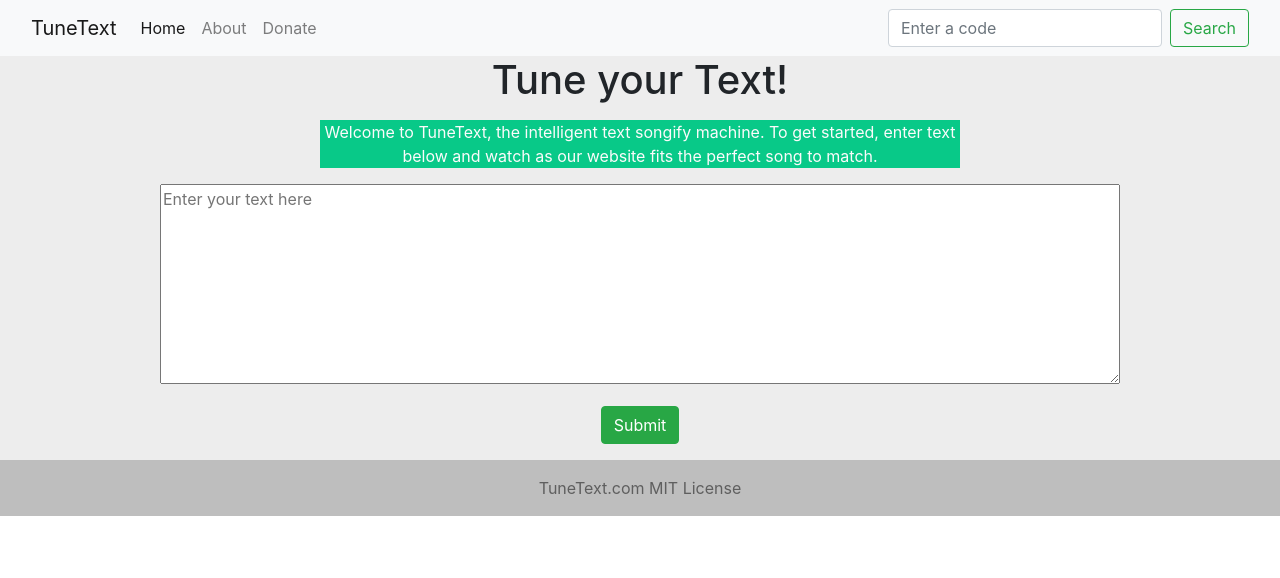
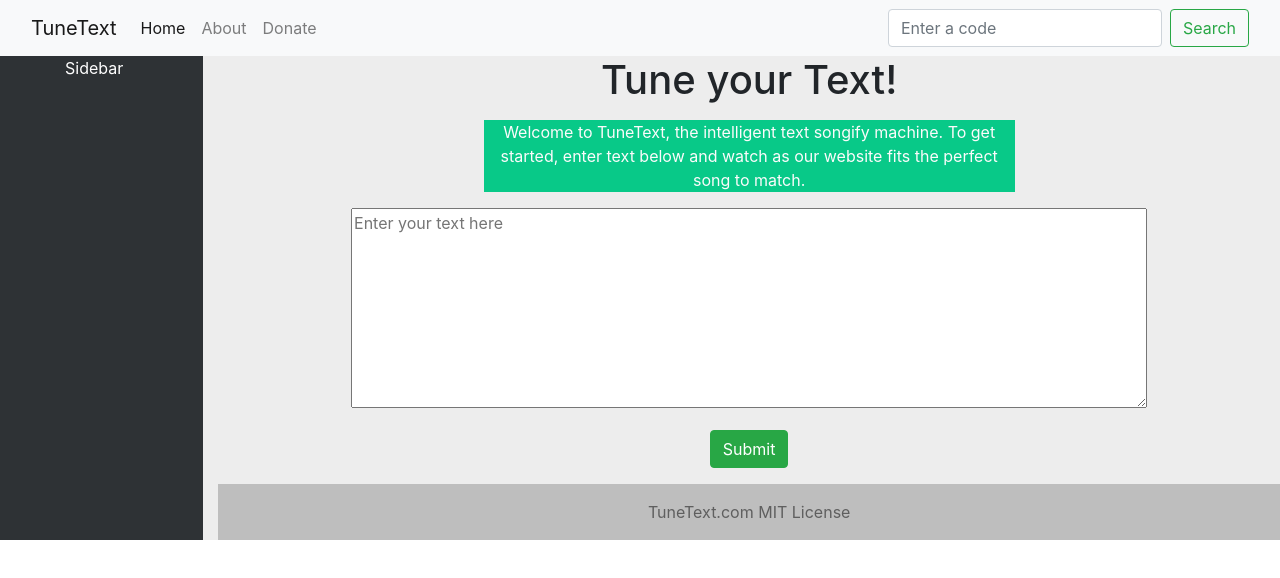
Before and after one commit to dstasaski/TuneText, an Angular app in the folder web/: page / in a window 1280 px wide. Shown: the top 578 px of the page. Built offline with nearby package versions, Linux system fonts and the light colour scheme.

Commit message:
added sidebar

```diff
--- a/web/src/app/app.component.css
+++ b/web/src/app/app.component.css
@@ -3,3 +3,7 @@
     margin: 0;
     padding: 0;
 }
+
+.side {
+    background-color: #2E3235;
+}
--- a/web/src/app/app.component.html
+++ b/web/src/app/app.component.html
@@ -1,13 +1,22 @@
 <div class="container-fluid">
   <app-header></app-header>
-  <div style="text-align:center">
-    <h1>
-      {{ title }}
-    </h1>
-    <!-- <img width="100" alt="Cloud Music Picture" src="assets/cloudMusicNote.jpg"> -->
+  <div class="row">
+    <div class="col-2 side">
+      <app-sidebar></app-sidebar>
+    </div>
+    <div class="col">
+        <div style="text-align:center">
+            <h1> {{ title }} </h1>
+        </div>
+      <app-welcome></app-welcome>
+      <app-tunetext></app-tunetext>
+      <app-footer></app-footer>
+      <router-outlet></router-outlet>
+    </div>
   </div>
-  <app-welcome></app-welcome>
-  <app-tunetext></app-tunetext>
+</div>
+
+
   <!-- <h2>Explore the API: </h2>
   <ul>
     <li>
@@ -19,6 +28,3 @@
           {{playlistMessage}}
       </li>
   </ul> -->
-  <app-footer></app-footer>
-  <router-outlet></router-outlet>
-</div>
--- a/web/src/app/app.module.ts
+++ b/web/src/app/app.module.ts
@@ -9,6 +9,7 @@ import { TunetextComponent } from './tunetext/tunetext.component';
 import { HeaderComponent } from './header/header.component';
 import { FooterComponent } from './footer/footer.component';
 import { WelcomeComponent } from './welcome/welcome.component';
+import { SidebarComponent } from './sidebar/sidebar.component';
 
 @NgModule({
   declarations: [
@@ -16,7 +17,8 @@ import { WelcomeComponent } from './welcome/welcome.component';
     TunetextComponent,
     HeaderComponent,
     FooterComponent,
-    WelcomeComponent
+    WelcomeComponent,
+    SidebarComponent
   ],
   imports: [
     BrowserModule,
--- /dev/null
+++ b/web/src/app/sidebar/sidebar.component.css
@@ -0,0 +1,3 @@
+.innerside {
+    color: #FFFFFF;
+}
--- /dev/null
+++ b/web/src/app/sidebar/sidebar.component.html
@@ -0,0 +1,3 @@
+<div class="innerside text-center">
+    <p>Sidebar</p>
+</div>
--- /dev/null
+++ b/web/src/app/sidebar/sidebar.component.ts
@@ -0,0 +1,15 @@
+import { Component, OnInit } from '@angular/core';
+
+@Component({
+  selector: 'app-sidebar',
+  templateUrl: './sidebar.component.html',
+  styleUrls: ['./sidebar.component.css']
+})
+export class SidebarComponent implements OnInit {
+
+  constructor() { }
+
+  ngOnInit() {
+  }
+
+}
```
Also changed, not shown: 1 other file (tests, documents, lock files or other folders).
